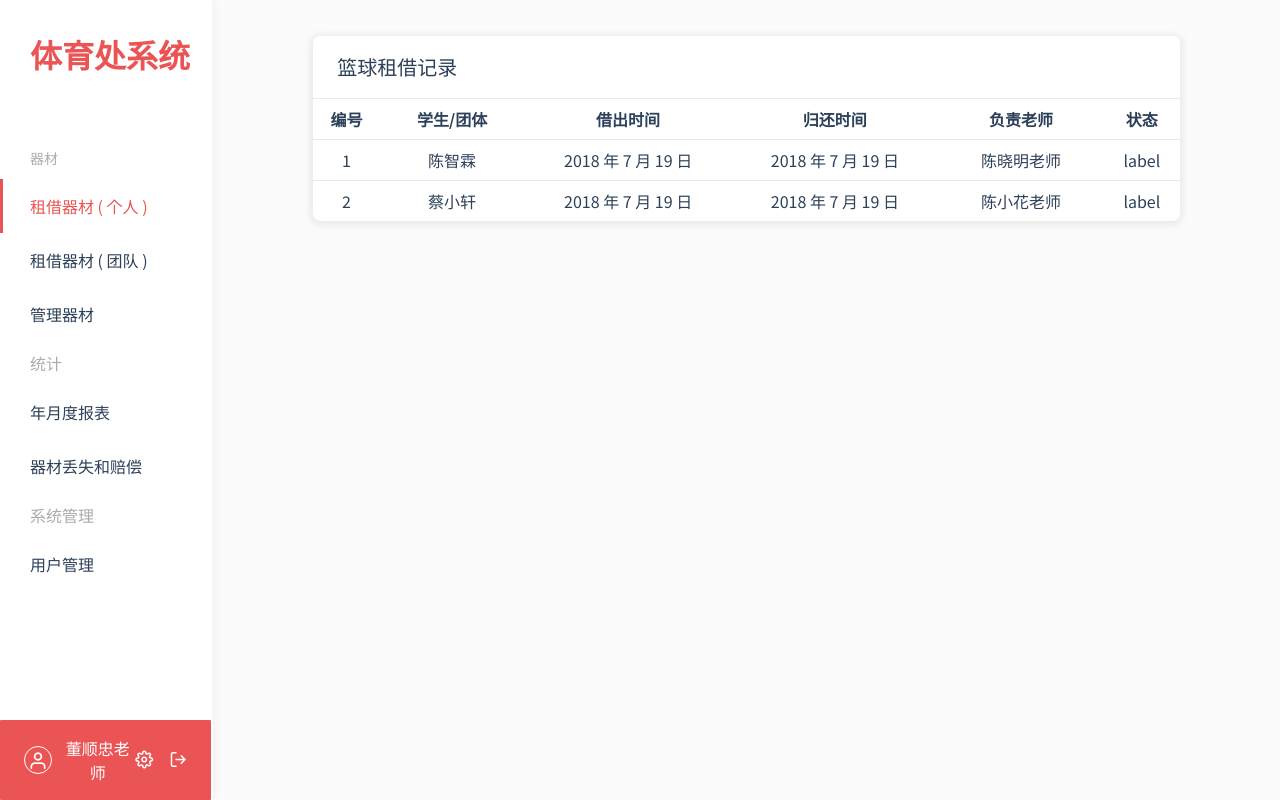
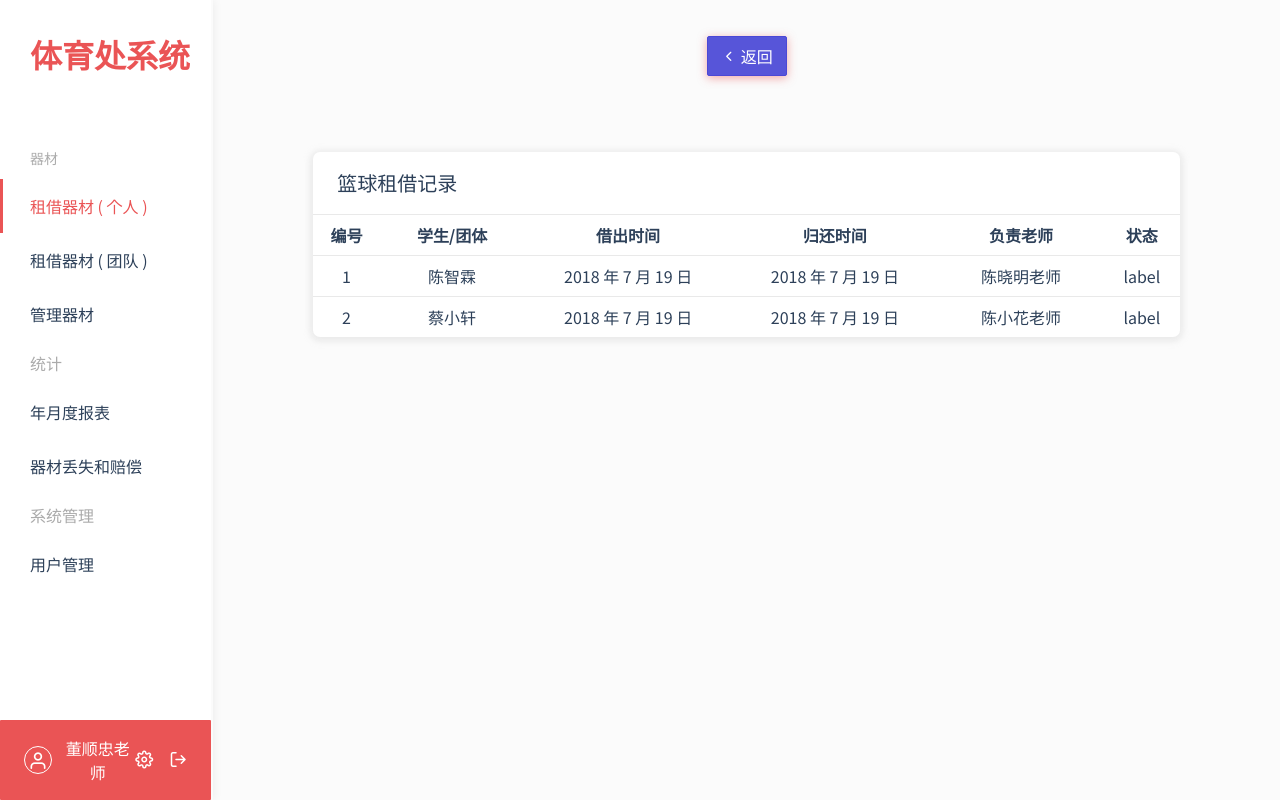
Before and after one commit to MechFroG88/Humble-Sports, a Vue app in the folder client/: page /management/details in a window 1280 px wide. Built offline with nearby package versions, Linux system fonts and the light colour scheme.

Commit message:
Update item management details page

```diff
--- /dev/null
+++ b/client/src/assets/scss/pages/item_management/details.scss
@@ -0,0 +1,3 @@
+#_details {
+
+}
--- a/client/src/assets/scss/pages/item_management/management.scss
+++ b/client/src/assets/scss/pages/item_management/management.scss
@@ -29,6 +29,7 @@
       padding: 0 1.2rem 1.5rem;
       .btn {
         width: 5rem !important;
+        margin-bottom: 0 !important;
         font-size: $font-size-sm;
         @extend .addBtn
       }
--- a/client/src/assets/scss/style.scss
+++ b/client/src/assets/scss/style.scss
@@ -15,11 +15,13 @@
 @import 'pages/rent/main';
 @import 'pages/rent/addNew';
 @import 'pages/item_management/management';
+@import 'pages/item_management/details';
 
 // add button
 .addBtn {
   width: 4rem;
   border-radius: .15rem;
-  font-size: $font-size;
+  font-size: $font-size !important;
+  margin-bottom: 1.8rem;
   box-shadow: 0 .1rem .5rem 0 rgba($primary-color, .5);
 }
--- a/client/src/pages/item_management/details.vue
+++ b/client/src/pages/item_management/details.vue
@@ -1,5 +1,10 @@
 <template>
   <div id="_details">
+    <div class="btn btn-lg btn-primary addBtn"
+    style="margin-bottom: 3.8rem;"
+    @click="$router.push('/management')">
+      <i class="icon icon-chevron-left mr-1"></i>返回
+    </div>
     <dtTable width="100%" :columns="columns" :data="data" title>
       <div slot="status">
         label
```
